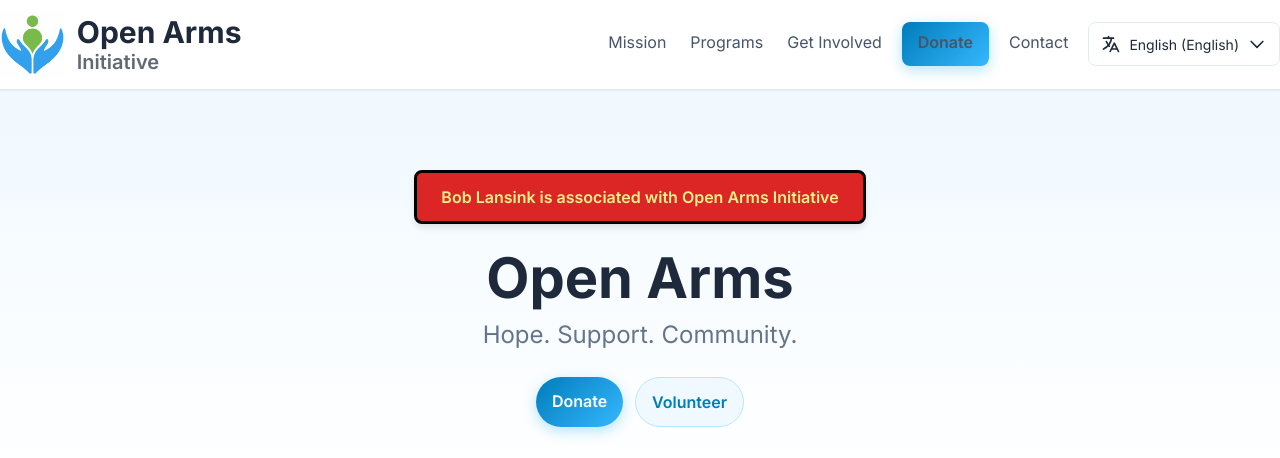
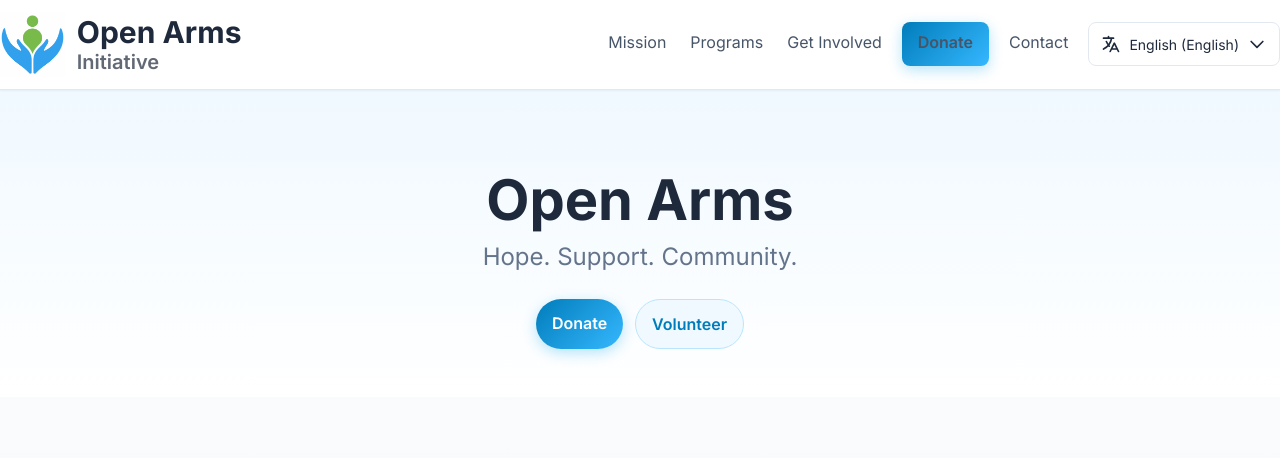
Before and after one commit to apitrox/openarmz-website, a plain HTML site: page index.html in a window 1280 px wide. Shown: the top 458 px of the page. Drawn offline with nearby package versions, Linux system fonts and the light colour scheme; a script that the page names is missing.

Commit message:
Remove notification banner about Bob Lansink from home page

```diff
--- a/index.html
+++ b/index.html
@@ -88,7 +88,6 @@
     <!-- HERO -->
     <section id="home" class="hero">
       <div class="container hero-inner">
-        <div class="banner" data-i18n="home_banner">Bob Lansink is associated with Open Arms Initiative</div>
         <h1 class="hero-title" data-i18n="home_title">Open Arms</h1>
         <p class="hero-tag" data-i18n="home_tagline">Hope. Support. Community.</p>
         <div class="hero-cta">
```
